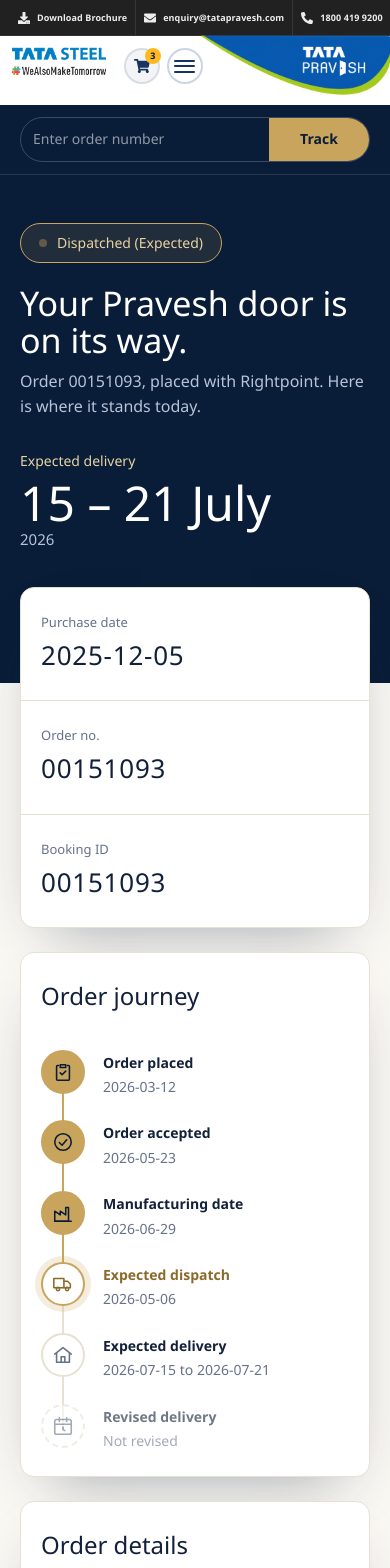
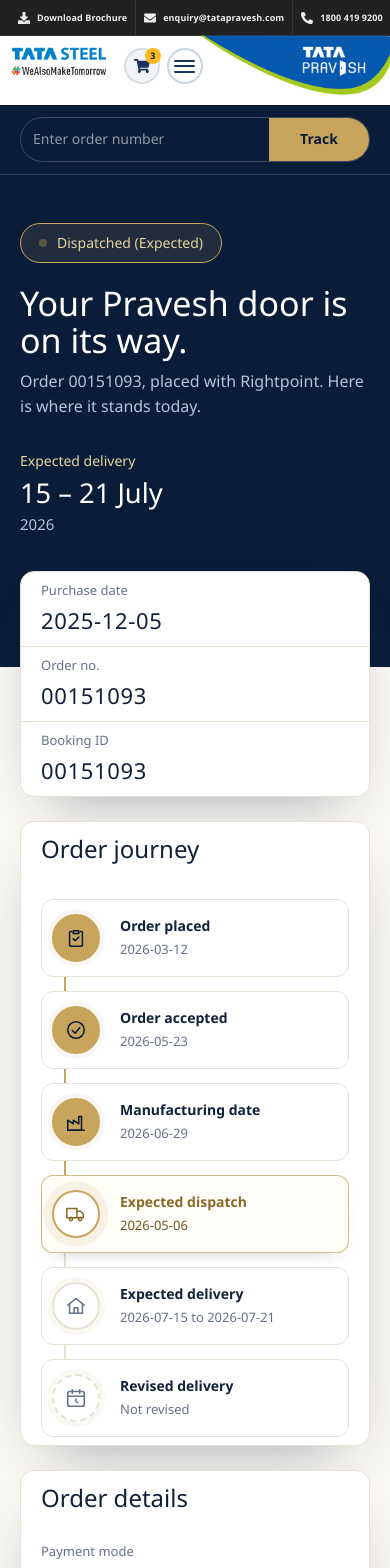
Before and after one commit to asimd2472/tp_next_new, a Next.js app: page /track-your-order in a window 390 px wide. Shown: the top 1568 px of the page. Built offline with nearby package versions, Linux system fonts and the light colour scheme.

Commit message:
track-your-order done

```diff
--- a/src/pages/track-your-order/track-your-order.css
+++ b/src/pages/track-your-order/track-your-order.css
@@ -83,6 +83,11 @@
   font-size: 14px;
   font-weight: 600;
   cursor: pointer;
+  transition: background-color .2s ease, color .2s ease;
+}
+
+.track-order__search button:hover {
+  background: var(--track-gold-light);
 }
 
 .track-order__search button:focus-visible {
@@ -98,6 +103,7 @@
   gap: 48px;
   padding-top: 48px;
   padding-bottom: 150px;
+  animation: track-order-fade-up .7s ease-out both;
 }
 
 .track-order__hero-content::before,
@@ -151,7 +157,7 @@
 
 .track-order__hero h1 {
   margin: 22px 0 10px;
-  font-size: clamp(34px, 5vw, 56px);
+  font-size: clamp(34px, 5vw, 40px);
   font-weight: 400;
   line-height: 1.08;
 }
@@ -178,10 +184,11 @@
 .track-order__delivery strong {
   display: block;
   margin-top: 6px;
-  font-size: clamp(48px, 7vw, 84px);
-  font-weight: 400;
+  font-size: clamp(27px, 7vw, 28px);
+  font-weight: 500;
   line-height: 1;
   white-space: nowrap;
+  margin-bottom: 5px;
 }
 
 .track-order__delivery > span:last-child {
@@ -204,6 +211,7 @@
 .track-order__identifiers {
   display: grid;
   grid-template-columns: repeat(3, minmax(0, 1fr));
+  animation: track-order-fade-up .65s .12s ease-out both;
 }
 
 .track-order__identifiers > div {
@@ -222,14 +230,16 @@
 }
 
 .track-order__identifiers dd {
+  letter-spacing: .03em;
   margin: 2px 0 0;
-  font-size: 26px;
-  letter-spacing: 0.03em;
+  font-size: 22px;
+  font-weight: 500;
 }
 
 .track-order__journey {
   margin-top: 24px;
-  padding: 36px 32px 40px;
+  padding: 32px;
+  animation: track-order-fade-up .65s .22s ease-out both;
 }
 
 .track-order__journey h2,
@@ -241,7 +251,7 @@
 }
 
 .track-order__journey h2 {
-  margin-bottom: 34px;
+  margin-bottom: 30px;
 }
 
 .track-order__steps {
@@ -256,10 +266,12 @@
 .track-order__steps::before,
 .track-order__steps::after {
   position: absolute;
-  top: 21px;
+  z-index: 0;
+  top: 23px;
   left: 8%;
   height: 2px;
   content: "";
+  pointer-events: none;
 }
 
 .track-order__steps::before {
@@ -270,27 +282,58 @@
 .track-order__steps::after {
   width: 50.4%;
   background: var(--track-gold);
+  transform: scaleX(0);
+  transform-origin: left center;
+  animation: track-order-progress-horizontal .9s .55s ease-out forwards;
 }
 
 .track-order__step {
   position: relative;
+  z-index: 1;
   min-width: 0;
-  padding: 0 8px;
+  padding: 0 10px;
   text-align: center;
+  animation: track-order-step-arrive .5s ease-out both;
+}
+
+.track-order__step:nth-child(1) {
+  animation-delay: .2s;
+}
+
+.track-order__step:nth-child(2) {
+  animation-delay: .32s;
+}
+
+.track-order__step:nth-child(3) {
+  animation-delay: .44s;
+}
+
+.track-order__step:nth-child(4) {
+  animation-delay: .56s;
+}
+
+.track-order__step:nth-child(5) {
+  animation-delay: .68s;
+}
+
+.track-order__step:nth-child(6) {
+  animation-delay: .8s;
 }
 
 .track-order__step-icon {
   position: relative;
   z-index: 1;
   display: grid;
-  width: 44px;
-  height: 44px;
+  width: 48px;
+  height: 48px;
   place-items: center;
-  margin: 0 auto 14px;
+  margin: 0 auto 16px;
   border: 2px solid var(--track-line);
   border-radius: 50%;
   background: var(--track-card);
   color: var(--track-muted);
+  box-shadow: 0 0 0 6px var(--track-card);
+  transition: border-color .2s ease, background-color .2s ease, color .2s ease;
 }
 
 .track-order__step-icon svg {
@@ -312,6 +355,11 @@
   border-color: var(--track-gold);
   color: #8a6a2a;
   box-shadow: 0 0 0 6px rgb(201 164 92 / 20%);
+  animation: track-order-current-pulse 2s 1.4s ease-in-out infinite;
+}
+
+.track-order__step--done .track-order__step-icon {
+  animation: track-order-step-pop .45s .5s cubic-bezier(.2, .8, .2, 1.2) both;
 }
 
 .track-order__step--dim .track-order__step-icon {
@@ -328,19 +376,40 @@
 }
 
 .track-order__step strong {
+  min-height: 42px;
   font-size: 14px;
   font-weight: 600;
+  line-height: 1.35;
 }
 
 .track-order__step > span:last-child {
-  margin-top: 2px;
+  display: inline-flex;
+  min-height: 28px;
+  align-items: center;
+  justify-content: center;
+  margin-top: 7px;
+  padding: 4px 8px;
+  border: 1px solid var(--track-line);
+  border-radius: 999px;
+  background: var(--track-background);
   color: var(--track-muted);
-  font-size: 14px;
+  font-size: 12px;
+  line-height: 1.35;
   overflow-wrap: anywhere;
 }
 
 .track-order__step--now strong {
   color: #8a6a2a;
+}
+
+.track-order__step--now > span:last-child {
+  border-color: rgb(201 164 92 / 55%);
+  background: rgb(201 164 92 / 12%);
+  color: #72551f;
+}
+
+.track-order__step--done > span:last-child {
+  border-color: rgb(201 164 92 / 35%);
 }
 
 .track-order__details {
@@ -353,6 +422,11 @@
 .track-order__detail-card,
 .track-order__help {
   padding: 32px;
+  animation: track-order-fade-up .65s .32s ease-out both;
+}
+
+.track-order__help {
+  animation-delay: .44s;
 }
 
 .track-order__detail-card h2,
@@ -406,6 +480,12 @@
   color: var(--track-navy);
   font-weight: 600;
   text-decoration: none;
+  transition: transform .2s ease, background-color .2s ease;
+}
+
+.track-order__help a:hover {
+  transform: translateY(-2px);
+  background: var(--track-gold-light);
 }
 
 .track-order__help a:focus-visible {
@@ -429,6 +509,58 @@
   }
 }
 
+@keyframes track-order-fade-up {
+  from {
+    opacity: 0;
+    transform: translateY(18px);
+  }
+
+  to {
+    opacity: 1;
+    transform: translateY(0);
+  }
+}
+
+@keyframes track-order-step-arrive {
+  from {
+    opacity: 0;
+    transform: translateY(12px);
+  }
+
+  to {
+    opacity: 1;
+    transform: translateY(0);
+  }
+}
+
+@keyframes track-order-step-pop {
+  from {
+    transform: scale(.65);
+  }
+
+  to {
+    transform: scale(1);
+  }
+}
+
+@keyframes track-order-progress-horizontal {
+  to {
+    transform: scaleX(1);
+  }
+}
+
+@keyframes track-order-progress-vertical {
+  to {
+    transform: scaleY(.6);
+  }
+}
+
+@keyframes track-order-current-pulse {
+  50% {
+    box-shadow: 0 0 0 10px rgb(201 164 92 / 8%);
+  }
+}
+
 @media (min-width: 640px) {
   .track-order__container {
     padding-right: 32px;
@@ -438,8 +570,7 @@
 
 @media (min-width: 1024px) {
   .track-order__container {
-    padding-right: 48px;
-    padding-left: 48px;
+    padding-inline: 70px;
   }
 }
 
@@ -474,14 +605,14 @@
 
   .track-order__steps {
     grid-template-columns: minmax(0, 1fr);
-    gap: 22px;
+    gap: 14px;
   }
 
   .track-order__steps::before,
   .track-order__steps::after {
-    top: 22px;
-    bottom: 22px;
-    left: 21px;
+    top: 36px;
+    bottom: 42px;
+    left: 23px;
     width: 2px;
     height: auto;
   }
@@ -491,20 +622,57 @@
   }
 
   .track-order__steps::after {
-    height: 58%;
+    right: auto;
+    transform: scaleY(0);
+    transform-origin: top center;
+    animation-name: track-order-progress-vertical;
   }
 
   .track-order__step {
-    min-height: 44px;
-    padding: 2px 0 0 62px;
+    display: flex;
+    min-height: 78px;
+    flex-direction: column;
+    align-items: flex-start;
+    justify-content: center;
+    padding: 10px 14px 10px 78px;
+    border: 1px solid var(--track-line);
+    border-radius: 12px;
+    background: #fff;
     text-align: left;
   }
 
   .track-order__step-icon {
     position: absolute;
-    top: 0;
+    top: 14px;
     left: 0;
     margin: 0;
+    box-shadow: 0 0 0 5px var(--track-background);
+    left: 10px;
+  }
+
+  .track-order__step strong {
+    min-height: 0;
+  }
+
+  .track-order__step > span:last-child {
+    min-height: 0;
+    justify-content: flex-start;
+    margin-top: 5px;
+    padding: 0;
+    border: 0;
+    background: transparent;
+    font-size: 13px;
+  }
+
+  .track-order__step--now {
+    border-color: rgb(201 164 92 / 75%);
+    background: #fffdf8;
+    box-shadow: 0 8px 20px -16px rgb(10 29 56 / 55%);
+  }
+
+  .track-order__step--now > span:last-child {
+    background: transparent;
+    color: #72551f;
   }
 
   .track-order__details {
@@ -532,7 +700,7 @@
   .track-order__journey,
   .track-order__detail-card,
   .track-order__help {
-    padding: 24px 20px;
+    padding: 8px 20px;
   }
 
   .track-order__rows > div {
@@ -546,7 +714,15 @@
 }
 
 @media (prefers-reduced-motion: reduce) {
-  .track-order__status > span {
-    animation: none;
+  .track-order *,
+  .track-order *::before,
+  .track-order *::after {
+    animation: none !important;
+    scroll-behavior: auto !important;
+    transition: none !important;
+  }
+
+  .track-order__steps::after {
+    transform: none;
   }
 }
```
